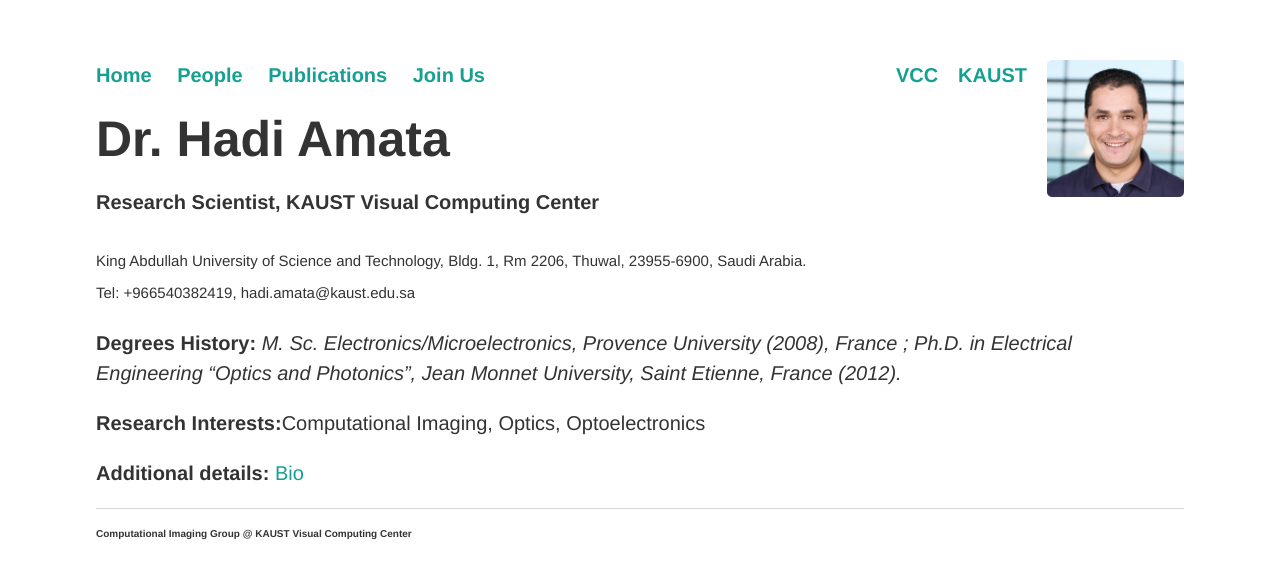
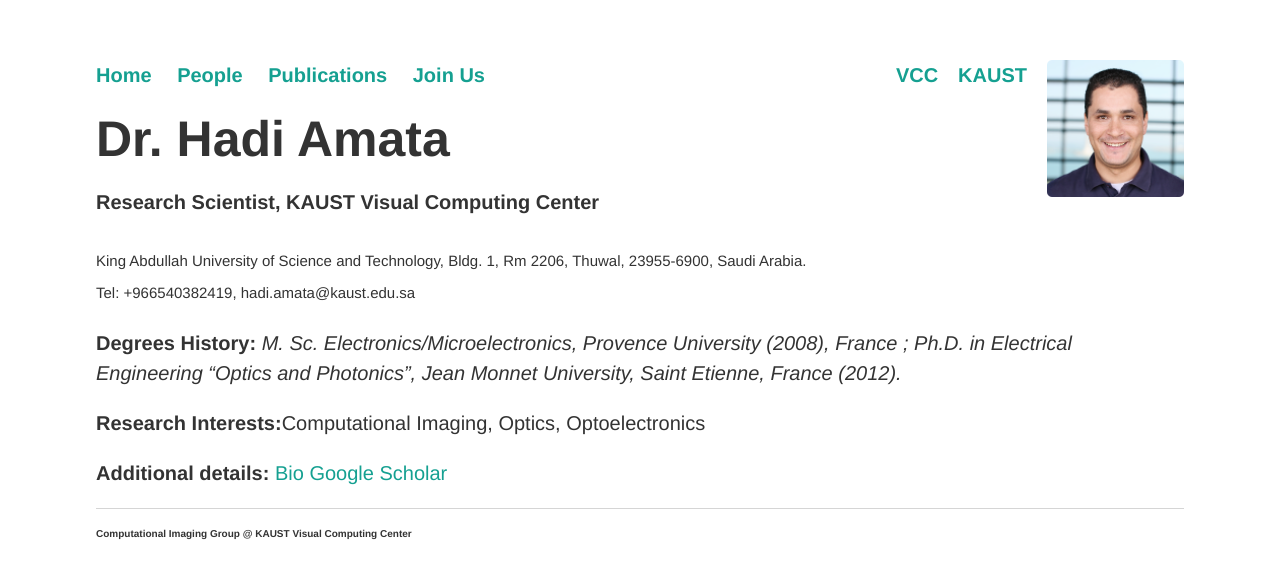
Before and after one commit to vccimaging/vccimaging.github.io, a Jekyll site: the page built from People/amatah/index.html, in a window 1280 px wide. Shown: the top 579 px of the page. Built offline with Jekyll 4.4.1, drawn with Linux system fonts in a browser that asks for light colours.

Commit message:
Update index.html

```diff
--- a/People/amatah/index.html
+++ b/People/amatah/index.html
@@ -13,4 +13,4 @@
 
 <b>Research Interests:</b>Computational Imaging, Optics, Optoelectronics <p>
 
-<b>Additional details:</b> <a href=bio>Bio</a>
+<b>Additional details:</b> <a href=bio>Bio</a> <a href="https://scholar.google.com/citations?user=kFEjhpsAAAAJ&hl=en&oi=ao ">Google Scholar</a>
```
